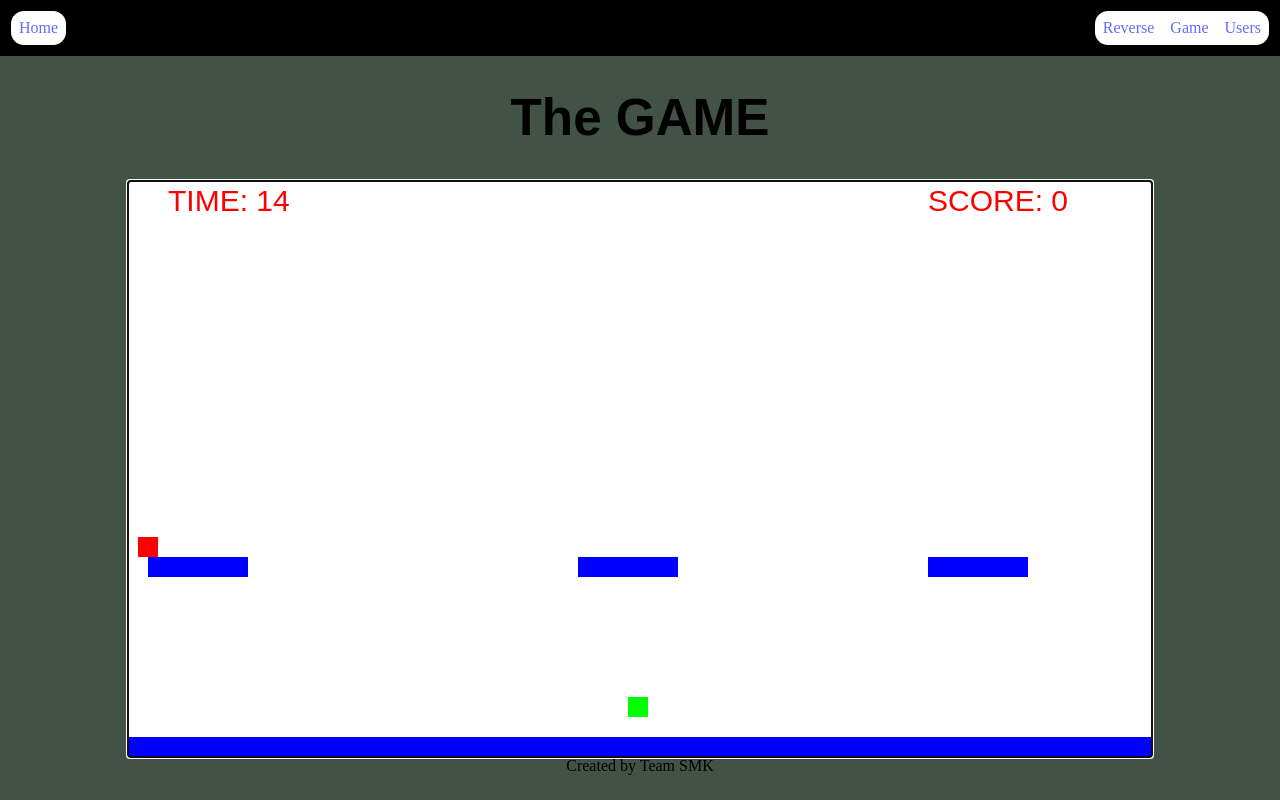
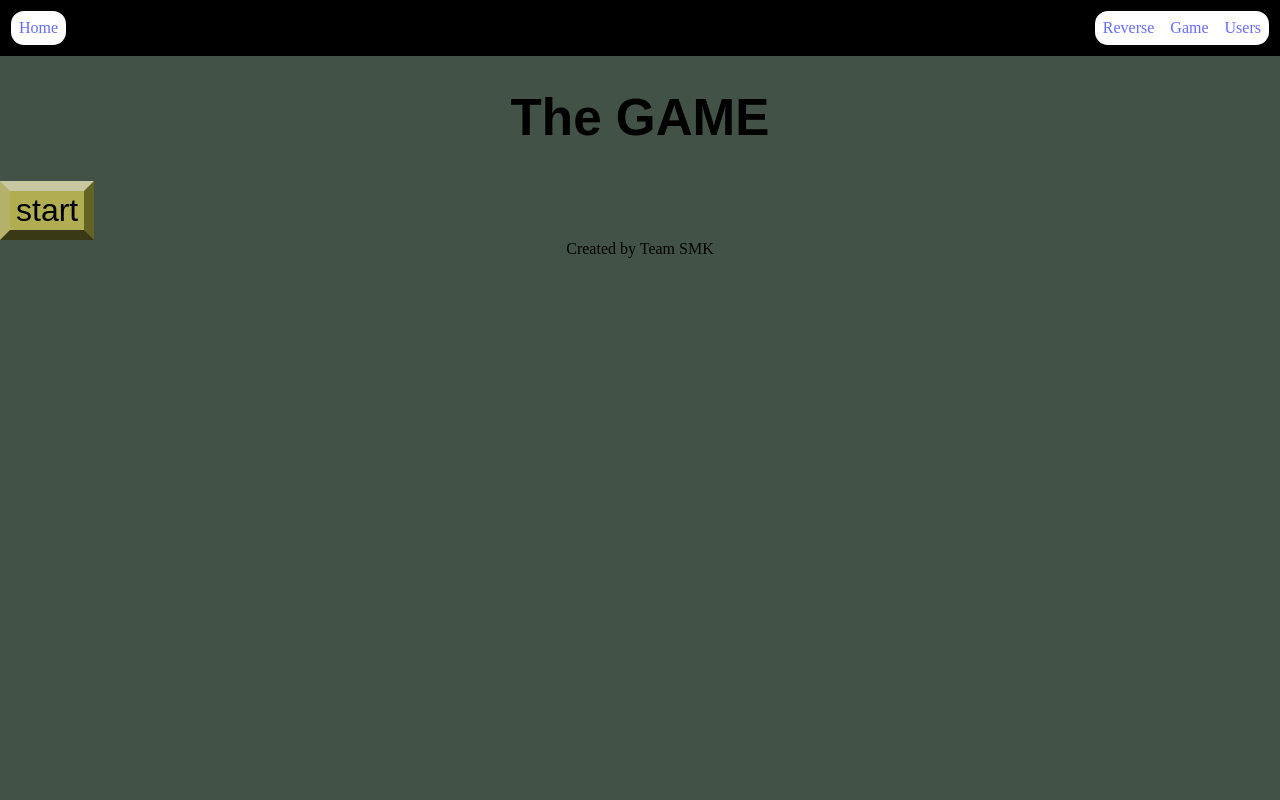
Before and after one commit to egelix/Autumn, a React (Vite) app in the folder frontend/: page /account/game in a window 1280 px wide. Built offline with nearby package versions, Linux system fonts and the light colour scheme; a web font is replaced by a local one.

Commit message:
added start button and player character object in the game

```diff
--- a/frontend/src/Pages/GamePage.jsx
+++ b/frontend/src/Pages/GamePage.jsx
@@ -1,8 +1,11 @@
+import { useState } from "react";
 import GameApp from "../game/GameApp";
 const GamePage = () => {
+    const [playerCharacter, setPlayerCharacter] = useState(null);
     return (<>
         <h1>The GAME</h1>
-        <GameApp />
+        {playerCharacter === null?<button onClick={() => setPlayerCharacter({name: "asd",})}>start</button>:<GameApp playerCharacter={playerCharacter}/>}
+
     </>)
 }
 export default GamePage;
--- a/frontend/src/game/GameApp.jsx
+++ b/frontend/src/game/GameApp.jsx
@@ -1,7 +1,7 @@
 import { useRef, useEffect } from "react";
 import Game from "./classes/Game";
 
-const GameApp = () => {
+const GameApp = ({playerCharacter}) => {
     const canvasRef = useRef(null);
     /* useEffect(() => {
       console.log("hook fired!");
@@ -20,7 +20,7 @@ const GameApp = () => {
       const canvas = canvasRef.current
       canvas.focus();
       let animationFrameId
-      const game = new Game(canvas);
+      const game = new Game(canvas, playerCharacter);
       game.initialize();
 
 
--- a/frontend/src/game/classes/Game.js
+++ b/frontend/src/game/classes/Game.js
@@ -6,9 +6,10 @@ import ScoreBlock from "./ScoreBlock";
 import PlayerGUI from "./PlayerGUI";
 
 class Game {
-    constructor(canvas) {
+    constructor(canvas, playerCharacter) {
         this.canvas = canvas;
         this.c = canvas.getContext('2d');
+        this.playerCharacter = playerCharacter;
         this.platforms = [];
         this.scoreBlock = new ScoreBlock({
             position: {
@@ -30,6 +31,7 @@ class Game {
             context: this.c,
             platforms: this.platforms,
             scoreBlock: this.scoreBlock,
+            playerCharacter: this.playerCharacter,
         });
         this.playerGUI = new PlayerGUI ({
             player: this.player,
--- a/frontend/src/game/classes/Player.js
+++ b/frontend/src/game/classes/Player.js
@@ -2,7 +2,8 @@ import GAME_SETTINGS from "../constants/GameSettings";
 import CollisionHandler from "./CollisionHandler";
 
 class Player {
-    constructor({position, context, platforms, scoreBlock}) {
+    constructor({position, context, platforms, scoreBlock, playerCharacter}) {
+        this.name = playerCharacter.name;
         this.position = position;
         this.context = context;
         this.velocity = {
--- a/frontend/src/game/classes/PlayerGUI.js
+++ b/frontend/src/game/classes/PlayerGUI.js
@@ -14,6 +14,7 @@ class PlayerGUI {
         this.c.font = "30px Arial";
         this.c.fillText("SCORE: " + this.player.score, 800, 30);
         this.c.fillText("TIME: " + this.displayedTime, 40, 30);
+        this.c.fillText("NAME: " + this.player.name, 40, 500);
     };
     update() {
         this.draw();
```
